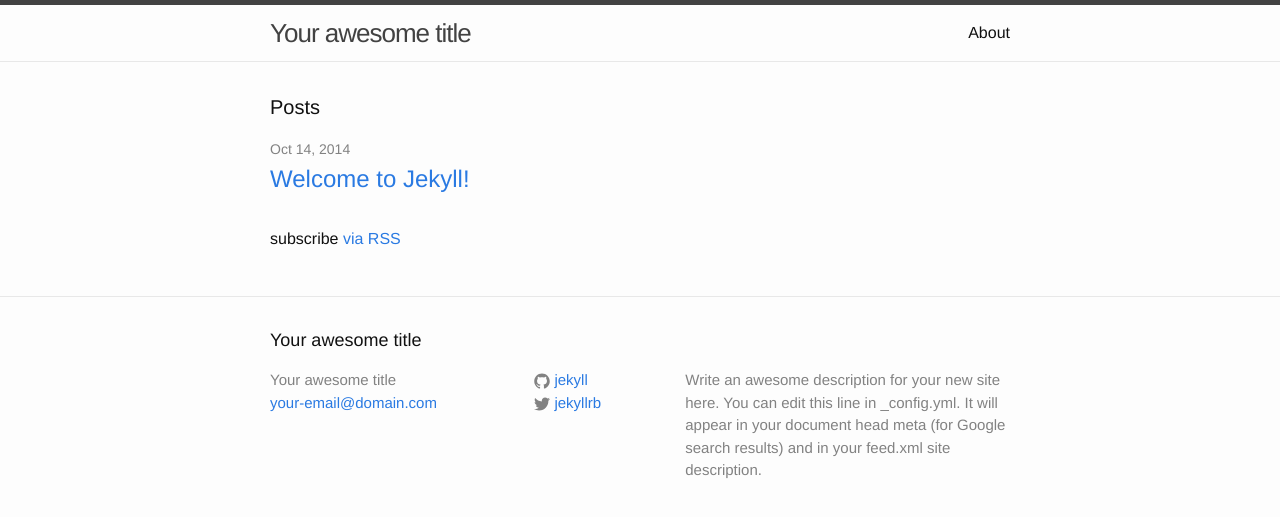
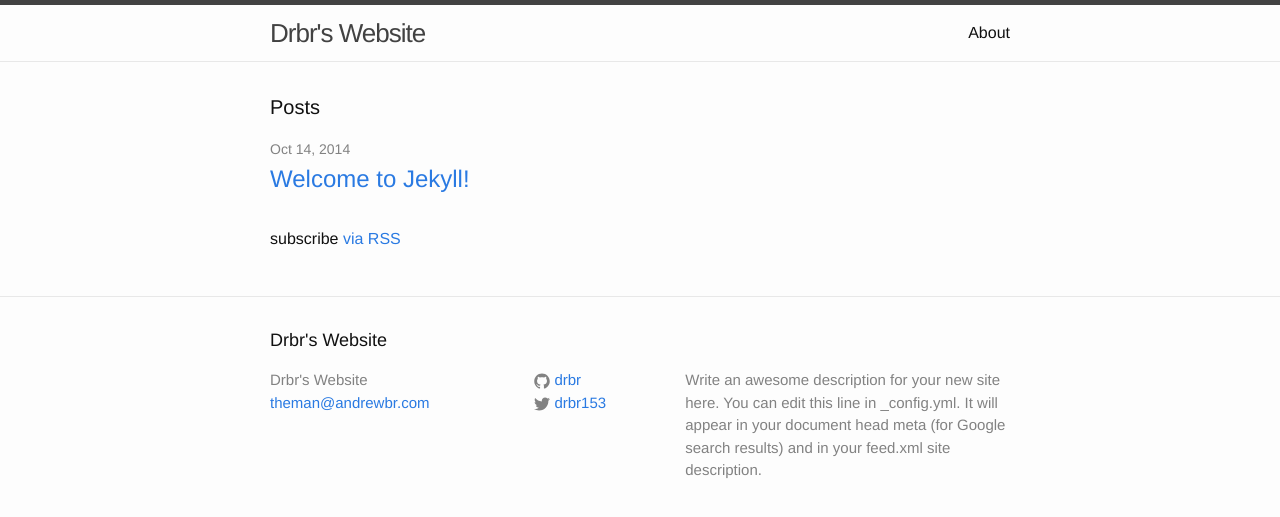
Before and after one commit to drbr/drbr.github.io, a Jekyll site: the page built from index.html, in a window 1280 px wide. Shown: the top 517 px of the page. Built offline with Jekyll 4.4.1, drawn with Linux system fonts in a browser that asks for light colours.

Commit message:
Update config.yml with my settings

```diff
--- a/_config.yml
+++ b/_config.yml
@@ -1,14 +1,12 @@
-# Site settings
-title: Your awesome title
-email: your-email@domain.com
+baseurl: "" # the subpath of your site, e.g. /blog/
 description: > # this means to ignore newlines until "baseurl:"
   Write an awesome description for your new site here. You can edit this
   line in _config.yml. It will appear in your document head meta (for
   Google search results) and in your feed.xml site description.
-baseurl: "" # the subpath of your site, e.g. /blog/
-url: "http://yourdomain.com" # the base hostname & protocol for your site
-twitter_username: jekyllrb
-github_username:  jekyll
-
-# Build settings
+email: theman@andrewbr.com
+github_username:  drbr
 markdown: kramdown
+timezone: America/Los_Angeles
+title: Drbr's Website
+twitter_username: drbr153
+url: "http://www.andrewbr.com" # the base hostname & protocol for your site
```
